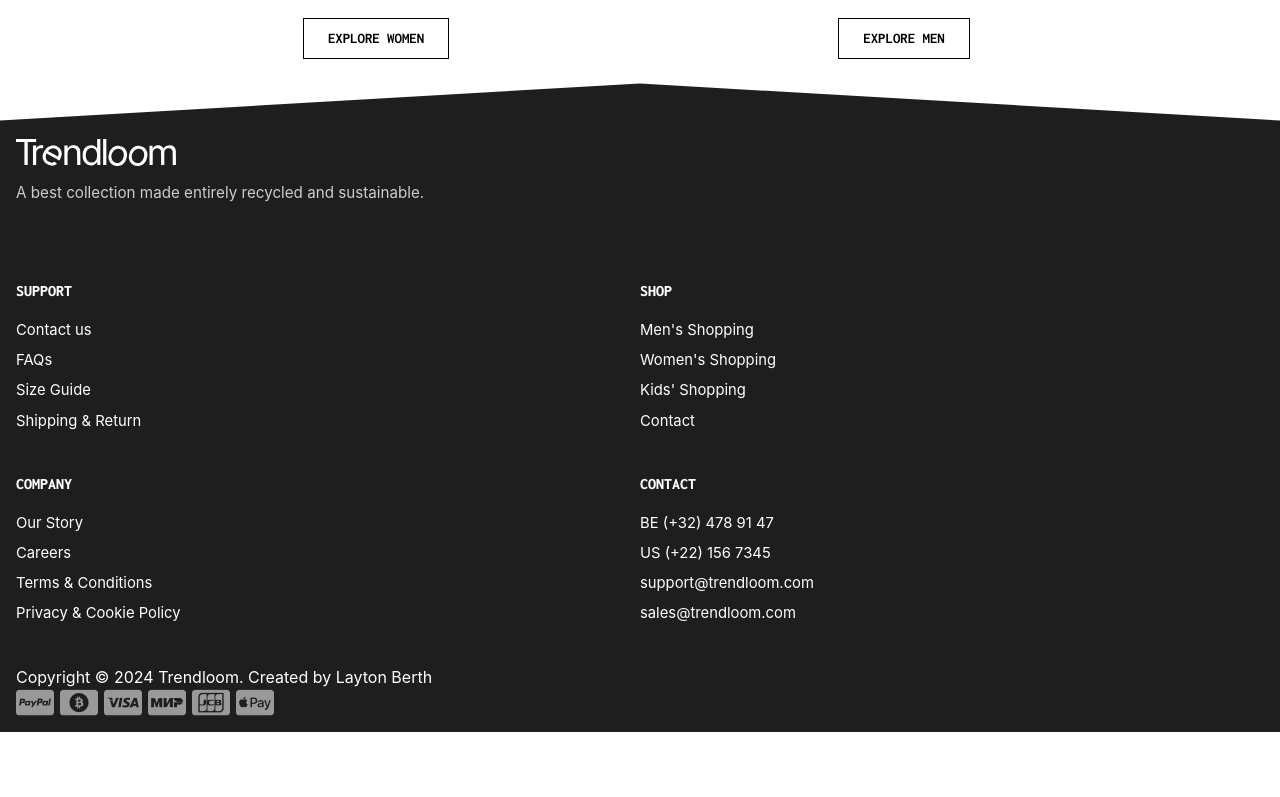
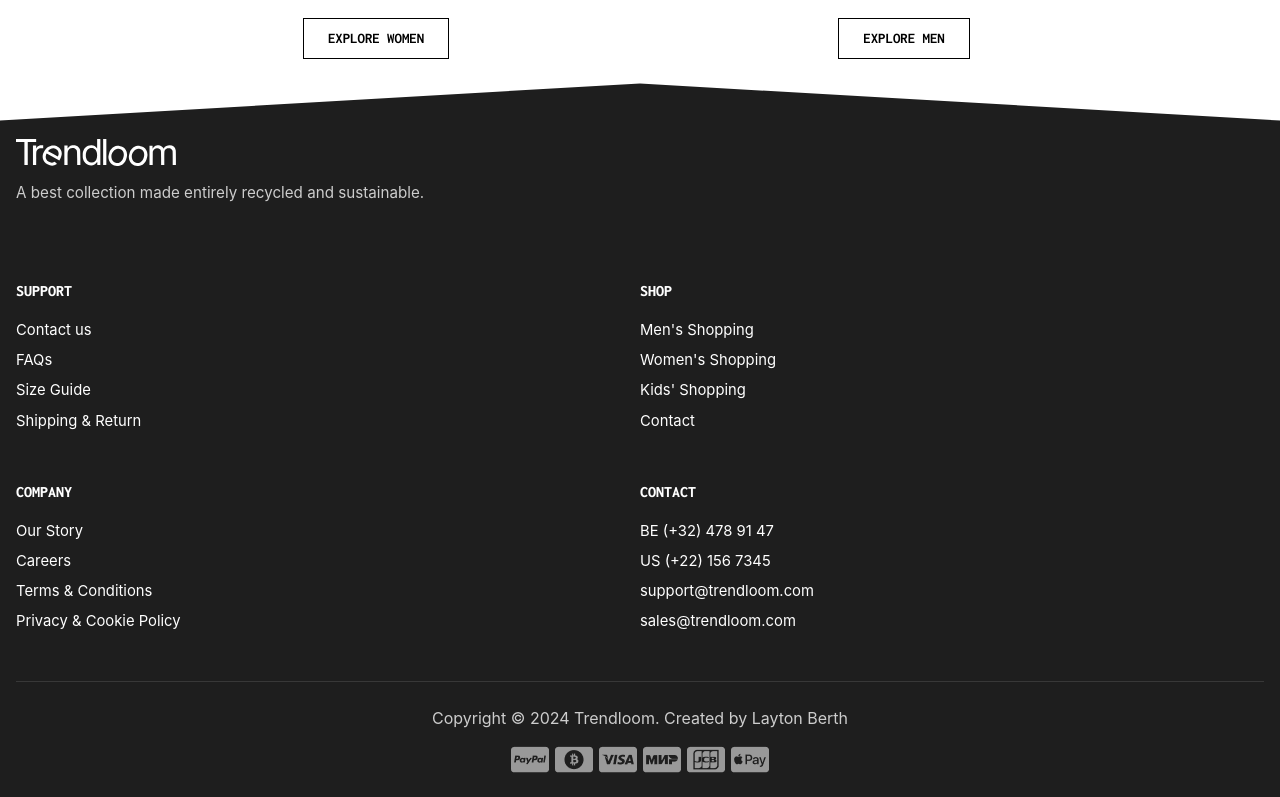
Before and after one commit to Berthje/trendloom-app, a Vue app: page / in a window 1280 px wide. Shown: the part 1219-2016 px from the top of the page. Before the commit the page ends 1951 px from the top, so only its background shows below. Built offline with nearby package versions, Linux system fonts and the light colour scheme; some icons are missing; the HTML template or start-up script is replaced by a standard one.

Commit message:
Update styling and social media links in Footer.vue

```diff
--- a/src/components/Footer.vue
+++ b/src/components/Footer.vue
@@ -30,7 +30,7 @@
                         </a>
                     </div>
                 </div>
-                <div class="w-1/2 pb-10">
+                <div class="w-1/2 pb-12">
                     <h3 class="uppercase font-home font-extrabold pb-4">Support</h3>
                     <ul class="flex flex-col space-y-2 text-[0.925rem]">
                         <li>
@@ -47,7 +47,7 @@
                         </li>
                     </ul>
                 </div>
-                <div class="w-1/2 pb-10">
+                <div class="w-1/2 pb-12">
                     <h3 class="uppercase font-home font-extrabold pb-4">Shop</h3>
                     <ul class="flex flex-col space-y-2 text-[0.925rem]">
                         <li>
@@ -64,7 +64,7 @@
                         </li>
                     </ul>
                 </div>
-                <div class="w-1/2 pb-10">
+                <div class="w-1/2 pb-12">
                     <h3 class="uppercase font-home font-extrabold pb-4">Company</h3>
                     <ul class="flex flex-col space-y-2 text-[0.925rem]">
                         <li>
@@ -81,7 +81,7 @@
                         </li>
                     </ul>
                 </div>
-                <div class="w-1/2 pb-10">
+                <div class="w-1/2 pb-12">
                     <h3 class="uppercase font-home font-extrabold pb-4">Contact</h3>
                     <ul class="flex flex-col space-y-2 text-[0.925rem]">
                         <li>
@@ -99,9 +99,9 @@
                     </ul>
                 </div>
             </section>
-            <section>
-                <p>Copyright © 2024 Trendloom. Created by <a href="https://www.laytonberth.com" target="blank">Layton Berth</a></p>
-                <img src="../assets/payment-methods.png" alt="payment methods">
+            <section class="pt-6 pb-2 border-t border-solid border-[#383838] text-center text-[#CDCDCD]">
+                <p class="mb-4">Copyright © 2024 Trendloom. Created by <a href="https://www.laytonberth.com" target="blank">Layton Berth</a></p>
+                <img class="inline-block" src="../assets/payment-methods.png" alt="payment methods">
             </section>
         </section>
     </footer>
```
